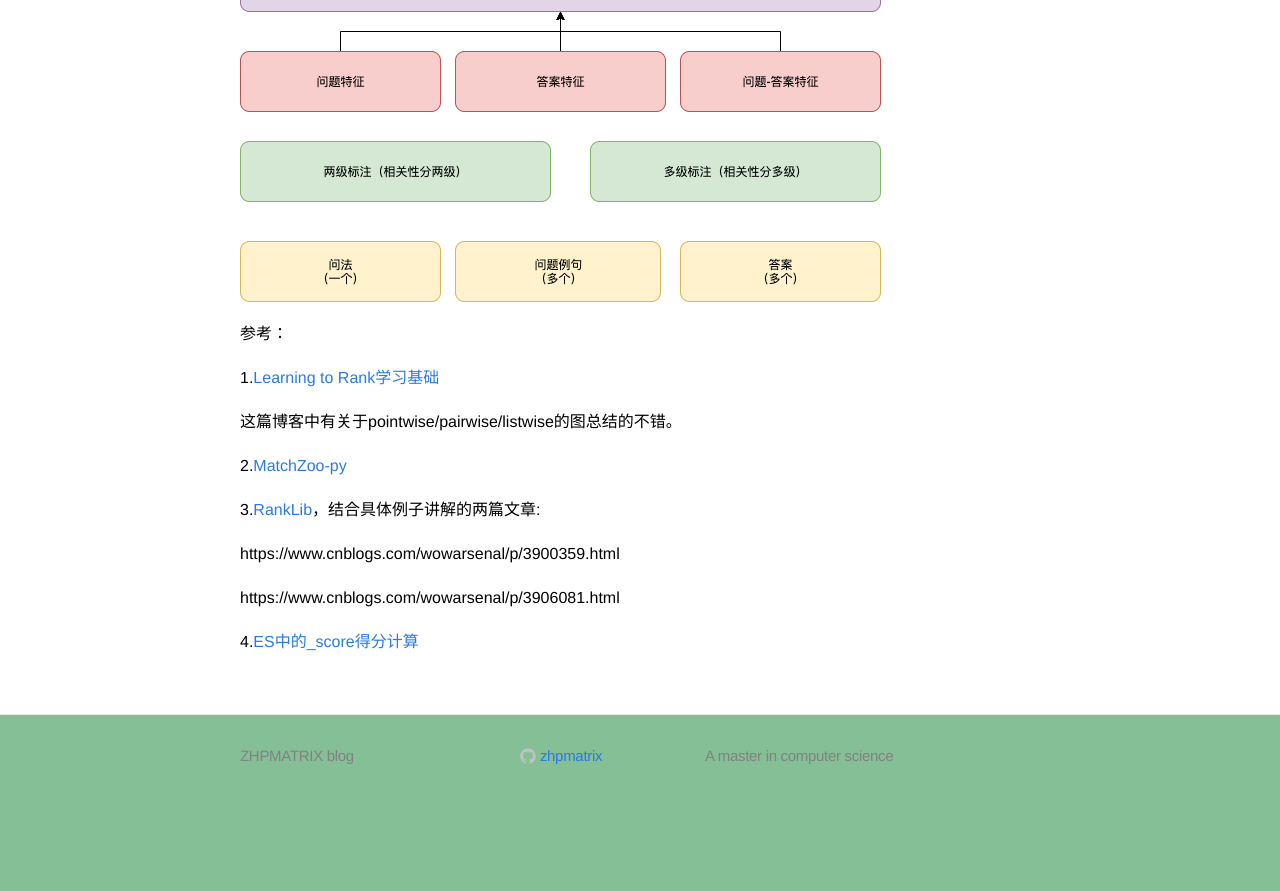
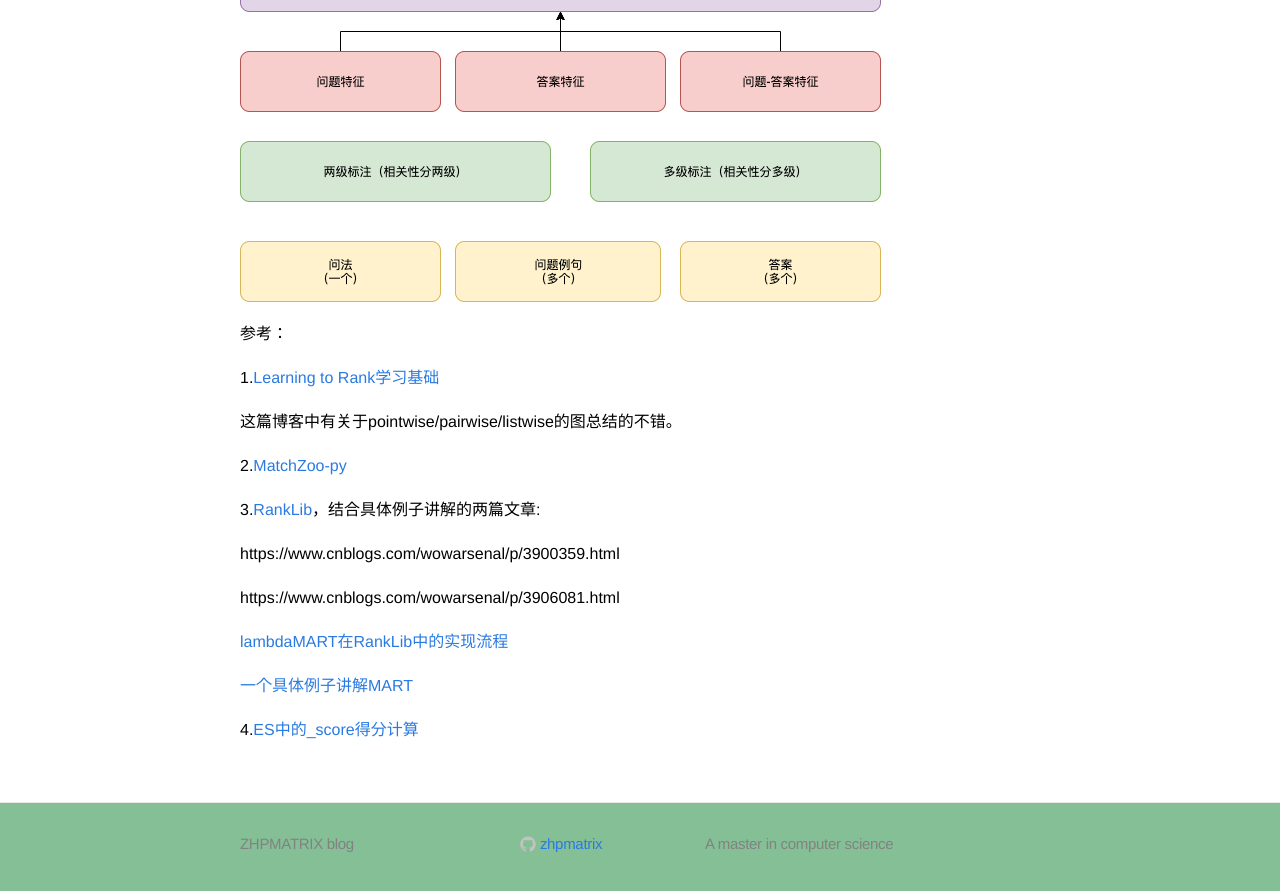
Before and after one commit to zhpmatrix/zhpmatrix.github.io, a Jekyll site: the page built from _posts/2020-08-11-learning-to-rank.md, in a window 1280 px wide and 900 px high, scrolled down 1357 px. Shown: the top 891 px of the window. Built offline with Jekyll 4.4.1, drawn with Linux system fonts in a browser that asks for light colours; comment, search, counter and statistics services are not loaded; before the commit the page ends 2169 px from its top, so only the background shows below that.

Commit message:
add new ref

```diff
--- a/_posts/2020-08-11-learning-to-rank.md
+++ b/_posts/2020-08-11-learning-to-rank.md
@@ -58,4 +58,8 @@ https://www.cnblogs.com/wowarsenal/p/3900359.html
 
 https://www.cnblogs.com/wowarsenal/p/3906081.html
 
+[lambdaMART在RankLib中的实现流程](https://blog.csdn.net/huagong_adu/article/details/40710305)
+
+[一个具体例子讲解MART](https://zhuanlan.zhihu.com/p/81016622)
+
 4.[ES中的_score得分计算](https://blog.csdn.net/paditang/article/details/79098830)
```
